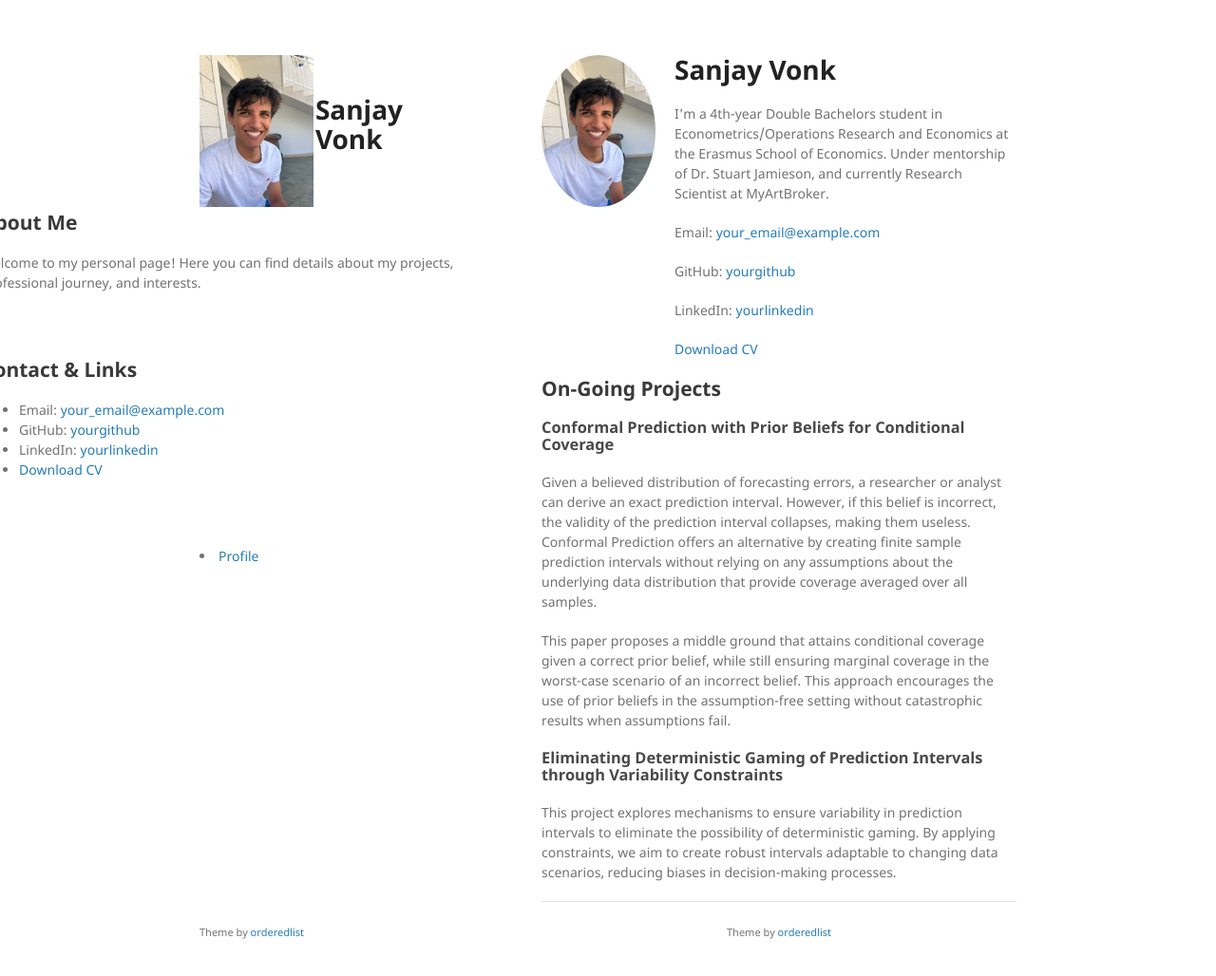
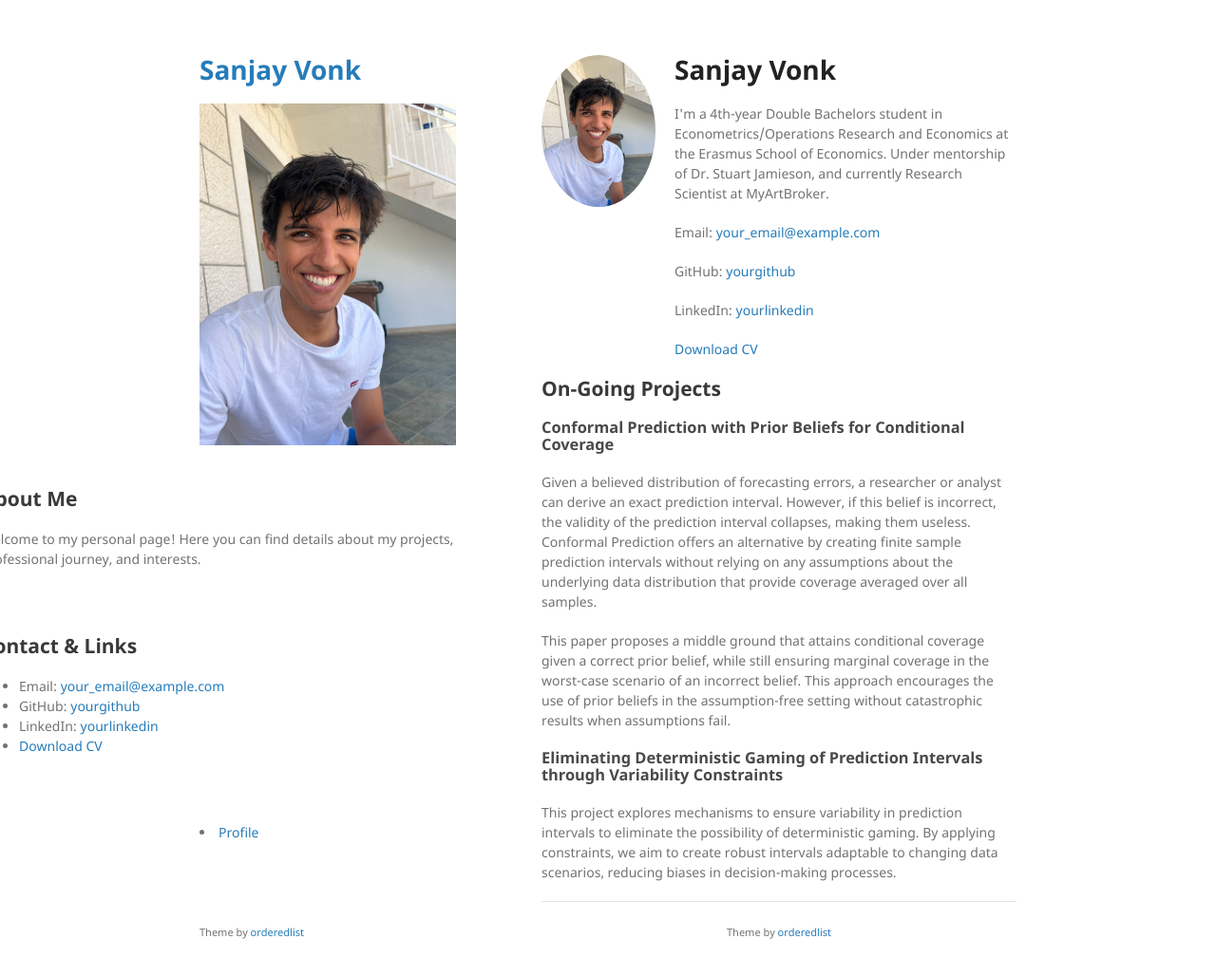
Before and after one commit to sanjayvonk/sanjayvonk.github.io, a Jekyll site: the page built from index.md, in a window 1280 px wide and 1061 px high. Shown: the top 1028 px of the window at 95% size. Built offline with Jekyll 4.4.1, drawn with Linux system fonts in a browser that asks for light colours; the repository's description, which GitHub fills in, is left out.

Commit message:
Update default.html

```diff
--- a/_layouts/default.html
+++ b/_layouts/default.html
@@ -14,17 +14,17 @@
   <body>
     <div class="wrapper">
       <header>
-        <div style="display: flex; align-items: center;">
-          <div>
-            {% if site.logo %}
-              <img src="{{site.logo | relative_url}}" alt="Logo" style="width: 120px; height: auto; margin-right: 20px;" />
-            {% endif %}
-          </div>
-          <div>
-            <h1>{{ site.title | default: site.github.repository_name }}</h1>
-            <p>{{ site.description | default: site.github.project_tagline }}</p>
-          </div>
-        </div>
+        <h1><a href="{{ "/" | absolute_url }}">{{ site.title | default: site.github.repository_name }}</a></h1>
+
+        {% if site.logo %}
+          <img src="{{site.logo | relative_url}}" alt="Logo" style="margin-bottom: 20px;" />
+        {% endif %}
+
+        <p>{{ site.description | default: site.github.project_tagline }}</p>
+
+        {% if site.github.is_project_page %}
+        <p class="view"><a href="{{ site.github.repository_url }}">View the Project on GitHub <small>{{ site.github.repository_nwo }}</small></a></p>
+        {% endif %}
 
         <section>
           <h2>About Me</h2>
@@ -40,10 +40,6 @@
             <li><a href="/cv.pdf">Download CV</a></li>
           </ul>
         </section>
-
-        {% if site.github.is_project_page %}
-        <p class="view"><a href="{{ site.github.repository_url }}">View the Project on GitHub <small>{{ site.github.repository_nwo }}</small></a></p>
-        {% endif %}
 
         {% if site.show_downloads %}
         <ul class="downloads">
```
